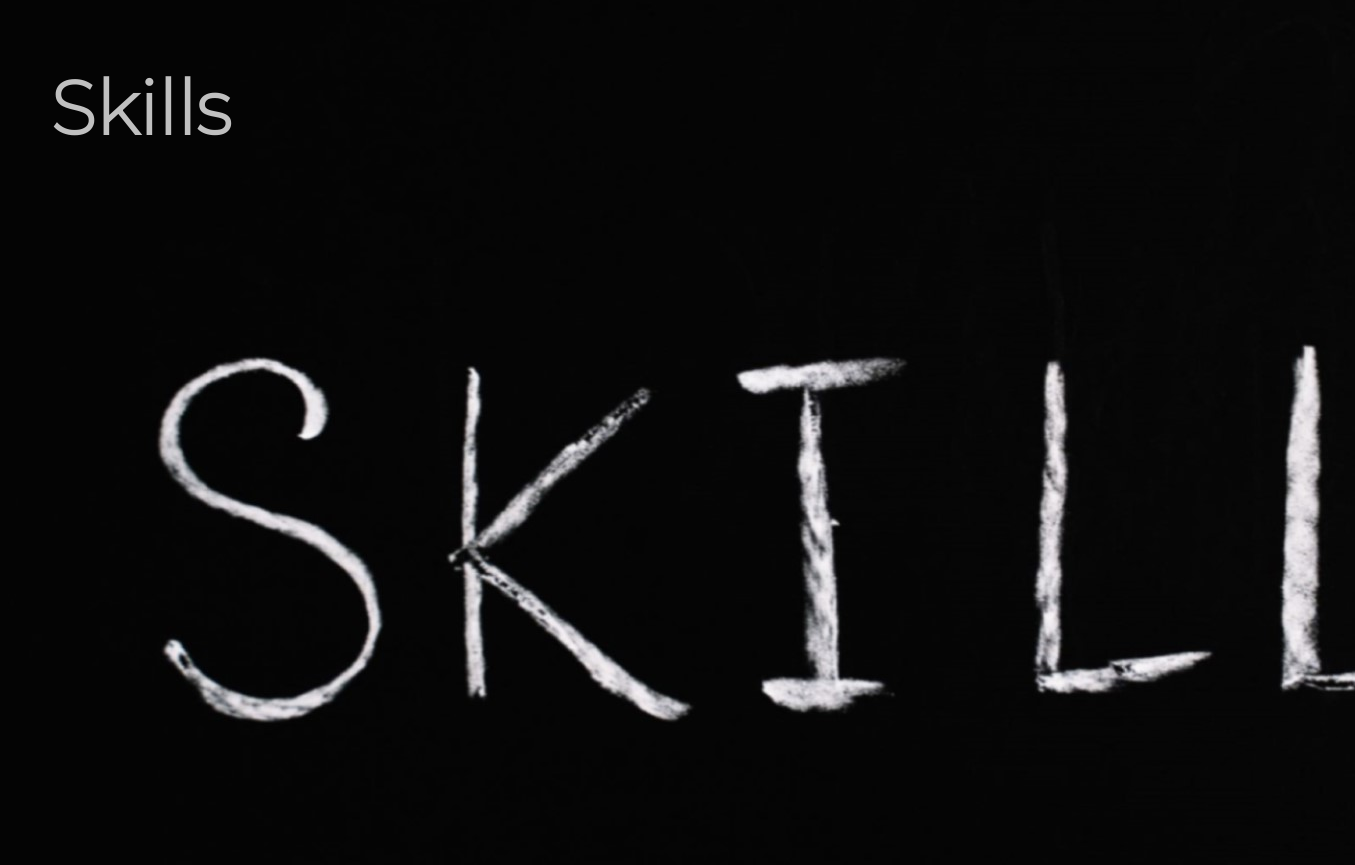
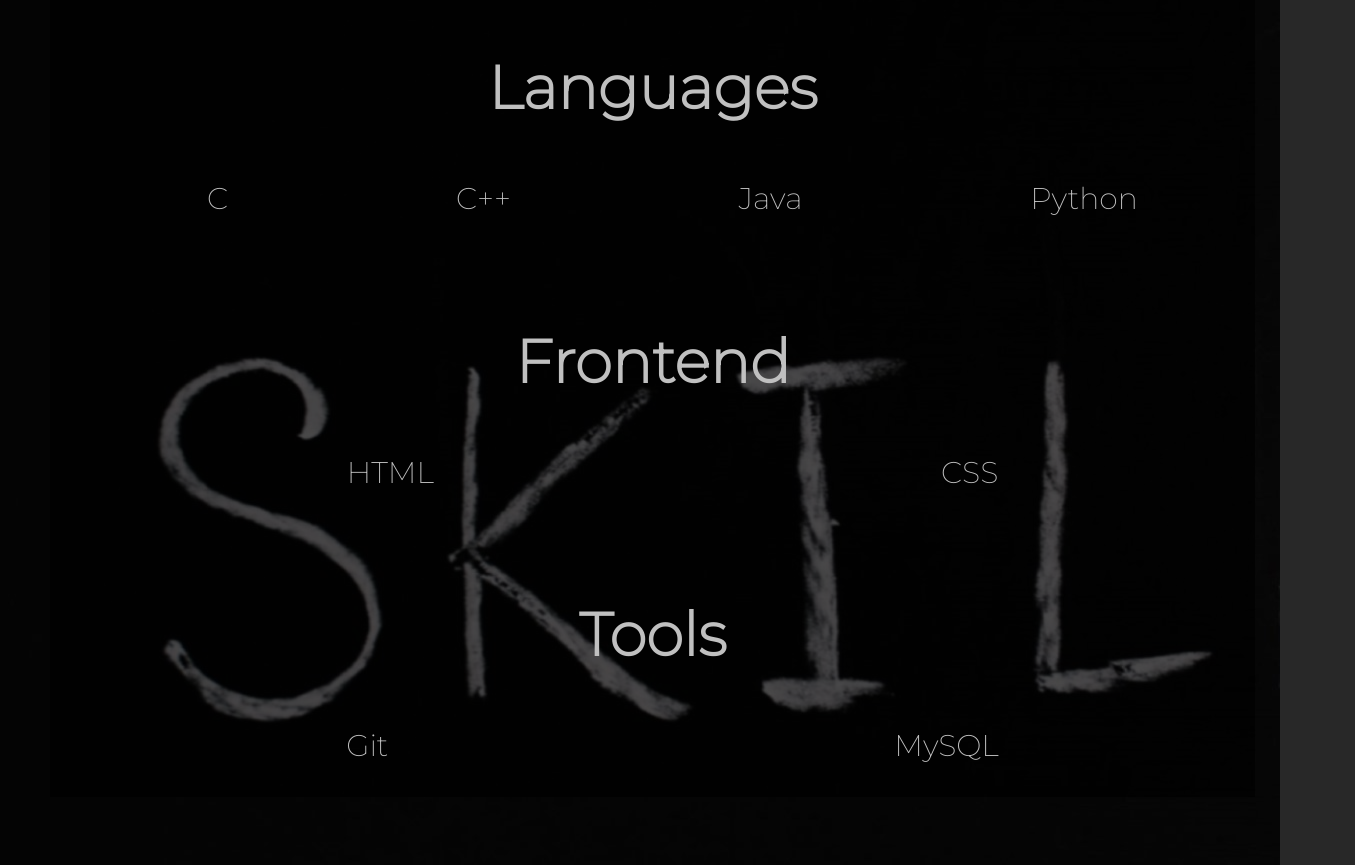
Before and after one commit to souhardya-970/IEEE_Lead, a plain HTML site: page index.htm in a window 1280 px wide. Shown: the part 3035-3900 px from the top of the page, 1355 px wide, since content can reach past the window. Drawn offline with nearby package versions, Linux system fonts and the light colour scheme.

Commit message:
Completed skills page

```diff
--- a/CSS/styles.css
+++ b/CSS/styles.css
@@ -95,10 +95,23 @@ nav ul li {
 .edu .project-container li {
   padding: 0.8em;
 }
+.skills-container {
+  background-color: rgb(0, 0, 0, 0.7);
+  padding: 0.2em;
+}
 .skills h3 {
-  font-size: 75px;
+  font-size: 60px;
   color: silver;
   font-weight: bolder;
   font-family: "Montserrat", sans-serif;
   padding: 50px 0 0 0;
+  text-align: center;
 }
+.skills ul {
+  display: flex;
+  font-size: 30px;
+  color: silver;
+  font-family: "Montserrat", sans-serif;
+  justify-content: space-around;
+  list-style: none;
+}
--- a/index.htm
+++ b/index.htm
@@ -19,7 +19,6 @@
         }
         .skills {
             background-image: url("Images/Skills.jpeg");
-            width: 100%;
             background-repeat: no-repeat;
         }
     </style>
@@ -60,8 +59,8 @@
         <p>I am relatively new to the world of devolopment but my love for tech reaches far deeper.</p>
         <p>Apart from tech, I am a movie and literature enthusiast, an avid quizzer and an anime fan.</p>
     </section>
-    <section class="edu">
-        <h3 id="edu">
+    <section class="edu" id="edu">
+        <h3>
             Projects
         </h3>
         <div class = "project-container">
@@ -87,9 +86,26 @@
             </ul>
         </div>
     </section>
-    <section class="skills">
-        <h3>Skills</h3>
-
+    <section class="skills" id="skills">
+        <div class="skills-container">
+            <h3>Languages</h3>
+            <ul>
+                <li>C</li>
+                <li>C++</li>
+                <li>Java</li>
+                <li>Python</li>
+            </ul>
+            <h3>Frontend</h3>
+            <ul>
+                <li>HTML</li>
+                <li>CSS</li>
+            </ul>
+            <h3>Tools</h3>
+            <ul>
+                <li>Git</li>
+                <li>MySQL</li>
+            </ul>
+        </div>
     </section>
 </body>
 </html>
```
